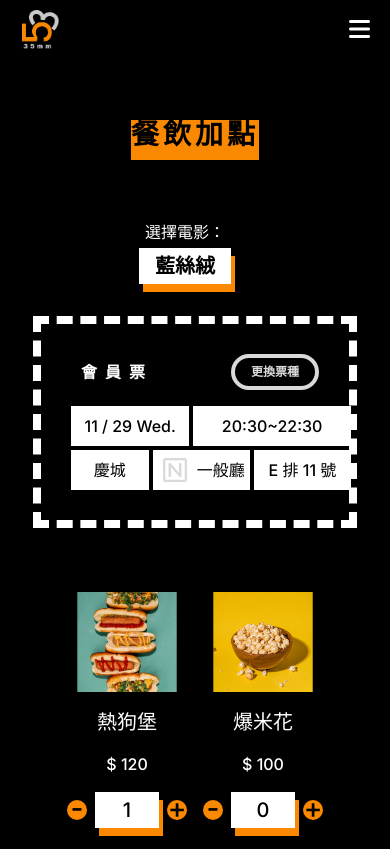
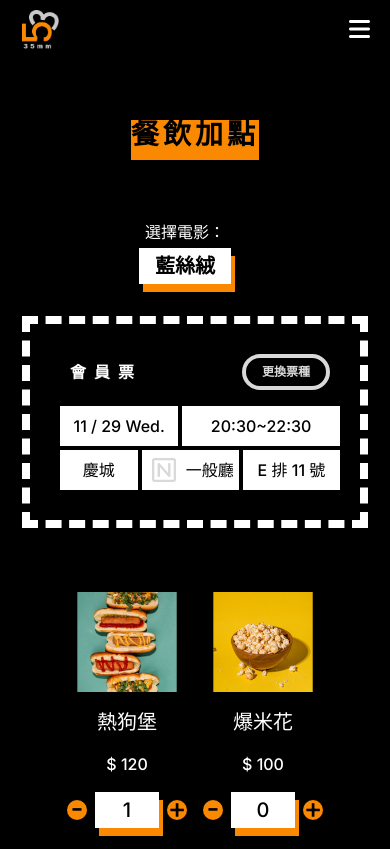
Before and after one commit to joannelu0712/personalproject_35mm, a plain HTML site: page webPage/addFood.html in a window 390 px wide. Shown: the top 849 px of the page. Drawn offline with Linux system fonts and the light colour scheme; a web font is replaced by a local one.

Commit message:
mini ticket fixed width

```diff
--- a/css/rwd/rwd_mini_ticket.css
+++ b/css/rwd/rwd_mini_ticket.css
@@ -89,6 +89,7 @@
 
     .mini_ticket .ticket,
     .mini_ticket .check {
-        width: 80%;
+        width: 330px;
+        box-sizing: border-box;
     }
 }
```
